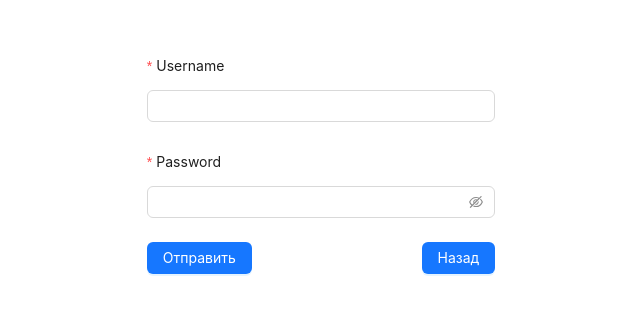
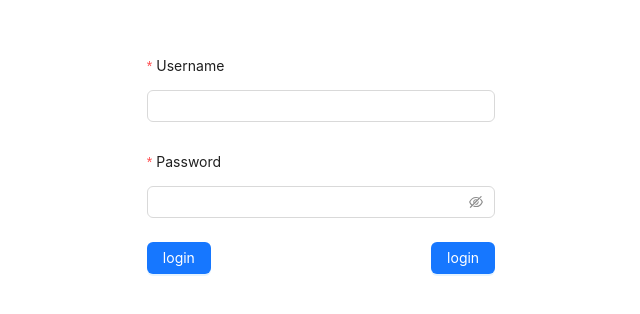
Before and after one commit to hassie54men/admin-antd, a React (Vite) app: page /login in a window 1280 px wide. Shown: the part 226-540 px from the top of the page, without its empty margins (319-959 px from the left). Built offline with nearby package versions, Linux system fonts and the light colour scheme; no server answers.

Commit message:
refactor: update LoginButton component

```diff
--- a/src/features/auth/ui/LoginButton.tsx
+++ b/src/features/auth/ui/LoginButton.tsx
@@ -1,16 +1,31 @@
-import { Button, type ButtonProps } from "antd";
-import type { ReactNode } from "react";
+import { Button } from "antd";
+import { useGetUserQuery } from "../model/auth.queries.ts";
+import { useNavigate } from "react-router";
+import { useTranslation } from "react-i18next";
+import { logout } from "../model/auth.api.ts";
 
-interface LoginButtonProps extends ButtonProps {
-  children: ReactNode;
-}
+const LoginButton = () => {
+  const { t } = useTranslation();
+  const navigate = useNavigate();
+  const { data: user, refetch, isError } = useGetUserQuery();
 
-const LoginButton = ({ children, onClick, ...rest }: LoginButtonProps) => {
-  return (
-    <Button type="primary" htmlType="submit" onClick={onClick} {...rest}>
-      {children}
-    </Button>
-  );
+  const handleLogout = async () => {
+    logout();
+    await refetch();
+  };
+
+  const navigateToLogin = () => {
+    navigate("/login");
+  };
+
+  if (!user || isError) {
+    return (
+      <Button type="primary" color="primary" onClick={navigateToLogin}>
+        {t("login")}
+      </Button>
+    );
+  }
+  return <Button onClick={handleLogout}>Выйти</Button>;
 };
 
 export default LoginButton;
```
